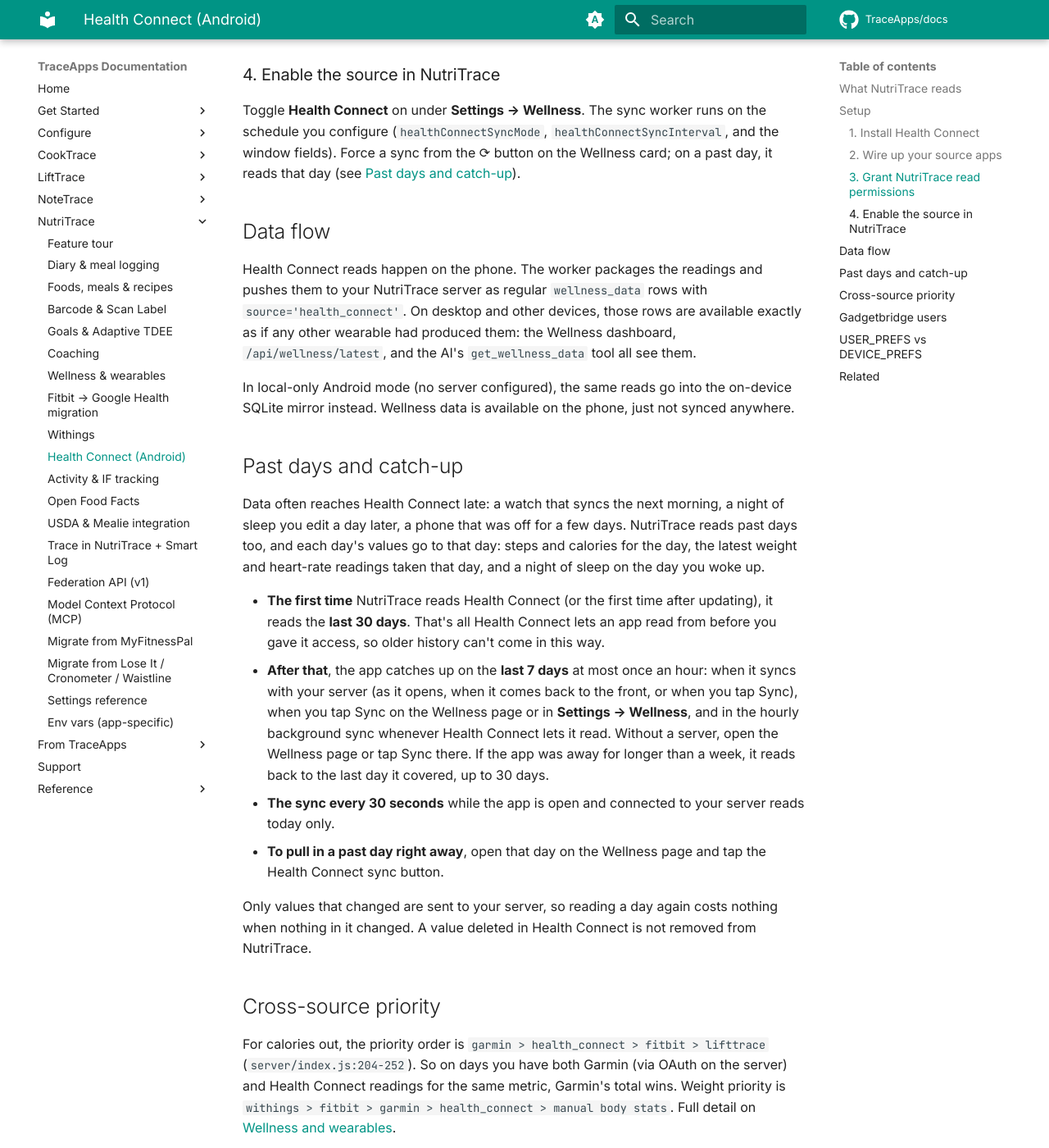
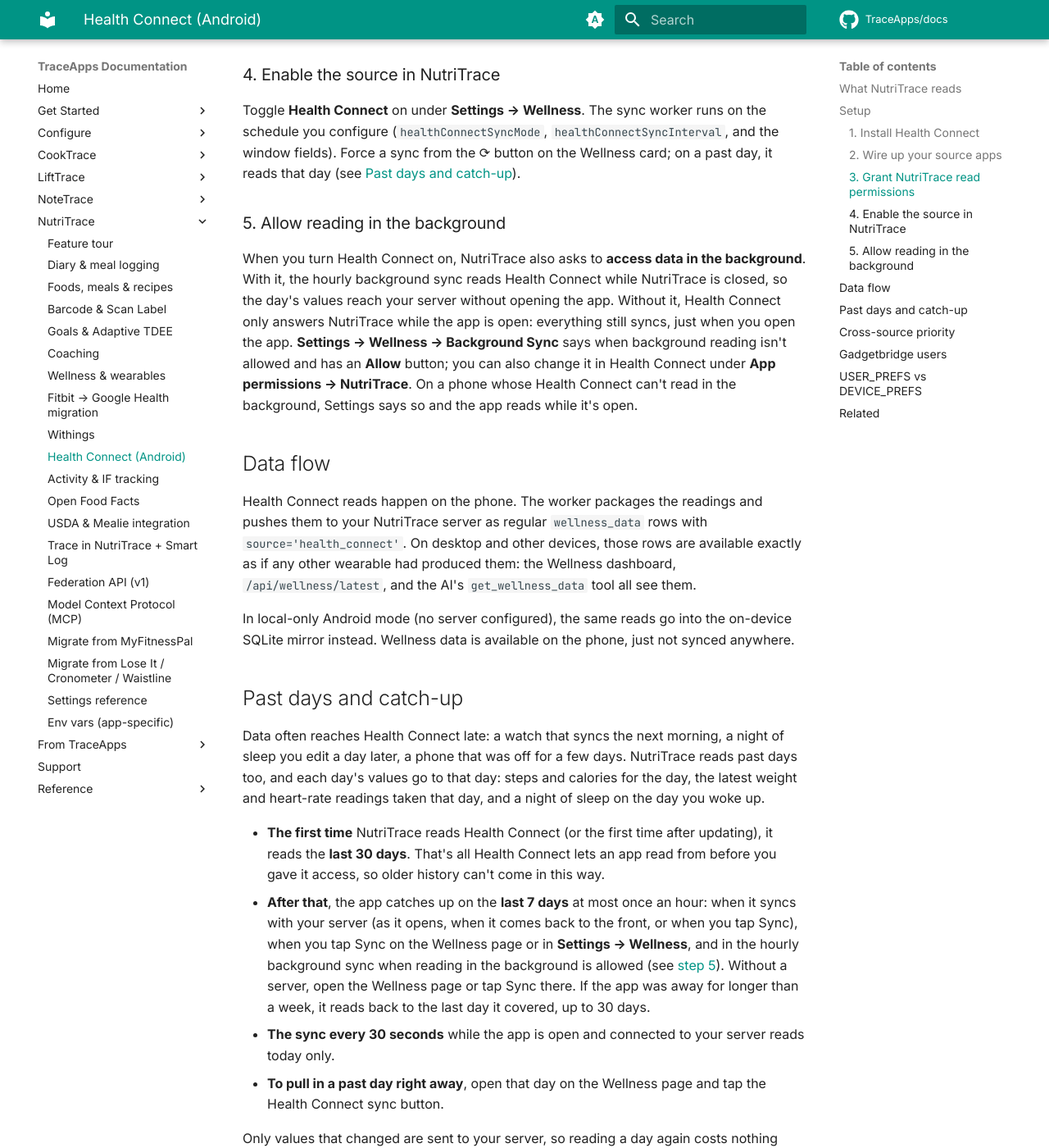
Before and after one commit to TraceApps/docs, an MkDocs documentation site: the page built from docs/nutritrace/health-connect.md, in a window 1280 px wide and 1400 px high, scrolled down 1535 px. Shown: the whole window at 82% size. Built offline with MkDocs 1.6.1 and Material for MkDocs 9.7.7, drawn with Linux system fonts in a browser that asks for light colours; comment, search, counter and statistics services are not loaded.

Commit message:
NutriTrace Health Connect: allow reading in the background (TraceApps/nutritrace#294)

```diff
--- a/docs/nutritrace/health-connect.md
+++ b/docs/nutritrace/health-connect.md
@@ -39,6 +39,10 @@ Open Health Connect and, under **App permissions**, grant your wearable app (Fit
 
 Toggle **Health Connect** on under **Settings → Wellness**. The sync worker runs on the schedule you configure (`healthConnectSyncMode`, `healthConnectSyncInterval`, and the window fields). Force a sync from the ⟳ button on the Wellness card; on a past day, it reads that day (see [Past days and catch-up](#past-days-and-catch-up)).
 
+### 5. Allow reading in the background
+
+When you turn Health Connect on, NutriTrace also asks to **access data in the background**. With it, the hourly background sync reads Health Connect while NutriTrace is closed, so the day's values reach your server without opening the app. Without it, Health Connect only answers NutriTrace while the app is open: everything still syncs, just when you open the app. **Settings → Wellness → Background Sync** says when background reading isn't allowed and has an **Allow** button; you can also change it in Health Connect under **App permissions → NutriTrace**. On a phone whose Health Connect can't read in the background, Settings says so and the app reads while it's open.
+
 ## Data flow
 
 Health Connect reads happen on the phone. The worker packages the readings and pushes them to your NutriTrace server as regular `wellness_data` rows with `source='health_connect'`. On desktop and other devices, those rows are available exactly as if any other wearable had produced them: the Wellness dashboard, `/api/wellness/latest`, and the AI's `get_wellness_data` tool all see them.
@@ -50,7 +54,7 @@ In local-only Android mode (no server configured), the same reads go into the on
 Data often reaches Health Connect late: a watch that syncs the next morning, a night of sleep you edit a day later, a phone that was off for a few days. NutriTrace reads past days too, and each day's values go to that day: steps and calories for the day, the latest weight and heart-rate readings taken that day, and a night of sleep on the day you woke up.
 
 - **The first time** NutriTrace reads Health Connect (or the first time after updating), it reads the **last 30 days**. That's all Health Connect lets an app read from before you gave it access, so older history can't come in this way.
-- **After that**, the app catches up on the **last 7 days** at most once an hour: when it syncs with your server (as it opens, when it comes back to the front, or when you tap Sync), when you tap Sync on the Wellness page or in **Settings → Wellness**, and in the hourly background sync whenever Health Connect lets it read. Without a server, open the Wellness page or tap Sync there. If the app was away for longer than a week, it reads back to the last day it covered, up to 30 days.
+- **After that**, the app catches up on the **last 7 days** at most once an hour: when it syncs with your server (as it opens, when it comes back to the front, or when you tap Sync), when you tap Sync on the Wellness page or in **Settings → Wellness**, and in the hourly background sync when reading in the background is allowed (see [step 5](#5-allow-reading-in-the-background)). Without a server, open the Wellness page or tap Sync there. If the app was away for longer than a week, it reads back to the last day it covered, up to 30 days.
 - **The sync every 30 seconds** while the app is open and connected to your server reads today only.
 - **To pull in a past day right away**, open that day on the Wellness page and tap the Health Connect sync button.
 
```
